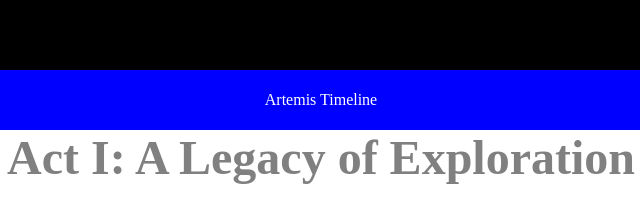
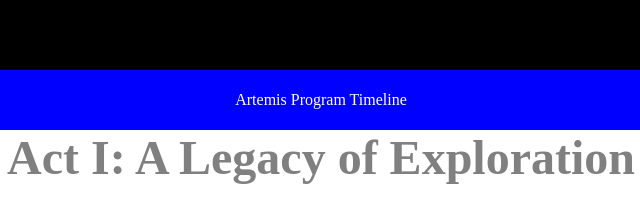
Before and after one commit to creative-sprk/creative-sprk.github.io, a plain HTML site: page back-to-the-moon/index.html in a window 1280 px wide. Shown: the part 730-952 px from the top of the page, 319-959 px from the left. Drawn offline with Linux system fonts and the light colour scheme.

Commit message:
updated timeline menu text

```diff
--- a/back-to-the-moon/index.html
+++ b/back-to-the-moon/index.html
@@ -14,7 +14,7 @@
             <h1>Prologue: We Are Going!</h1>
         </section>
         <div class="timeline-wrapper">
-            <div id="timeline">Artemis Timeline</div>
+            <div id="timeline">Artemis Program Timeline</div>
             <section id="section-act-1">
                 <h1>Act I: A Legacy of Exploration</h1>
             </section>
```
